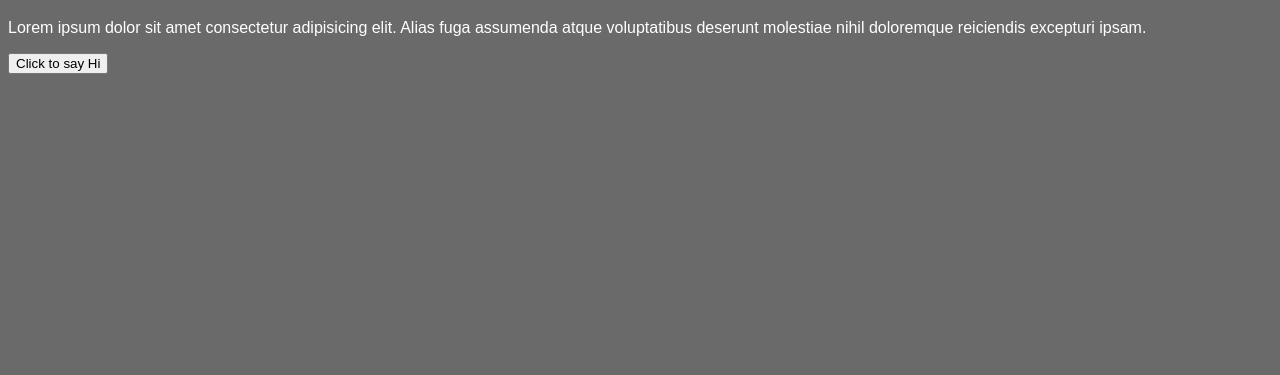
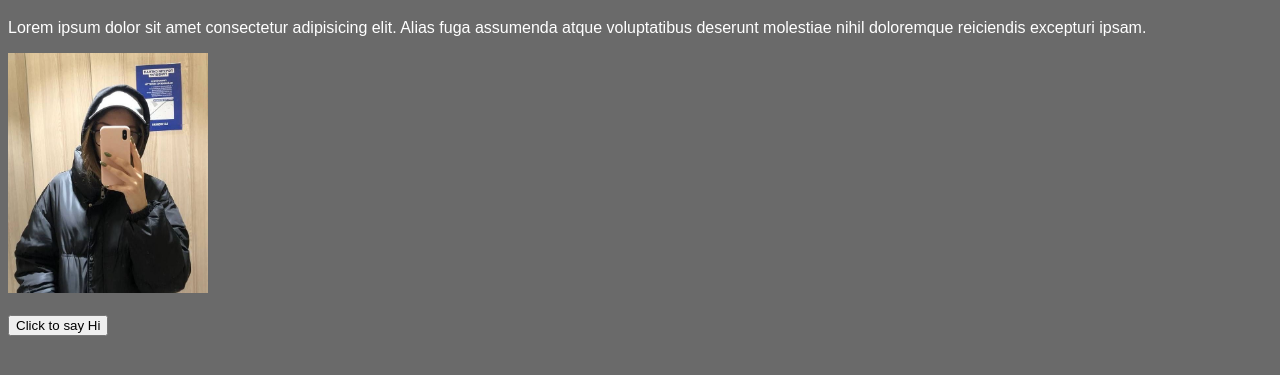
Before and after one commit to Dashanchik19/training_01, a plain HTML site: page index.html in a window 1280 px wide. Shown: the part 61-436 px from the top of the page. Drawn offline with Linux system fonts and the light colour scheme.

Commit message:
Додано нову функцію

```diff
--- a/index.html
+++ b/index.html
@@ -10,10 +10,14 @@
 
 <body>
     <h1>Hello Git!</h1>
+
     <p>
         Lorem ipsum dolor sit amet consectetur adipisicing elit. Alias fuga assumenda atque voluptatibus deserunt
         molestiae nihil doloremque reiciendis excepturi ipsam.
     </p>
+
+    <img src="./assets/img/me-copy.jpg" class="me" width="200" height="240" alt="img"> <br><br>
+
     <button type="button" class="btn">Click to say Hi</button>
     <script src="./assets/js/scripts.js"></script>
 </body>
```
Also changed, not shown: assets/img/me-copy.jpg (added).
